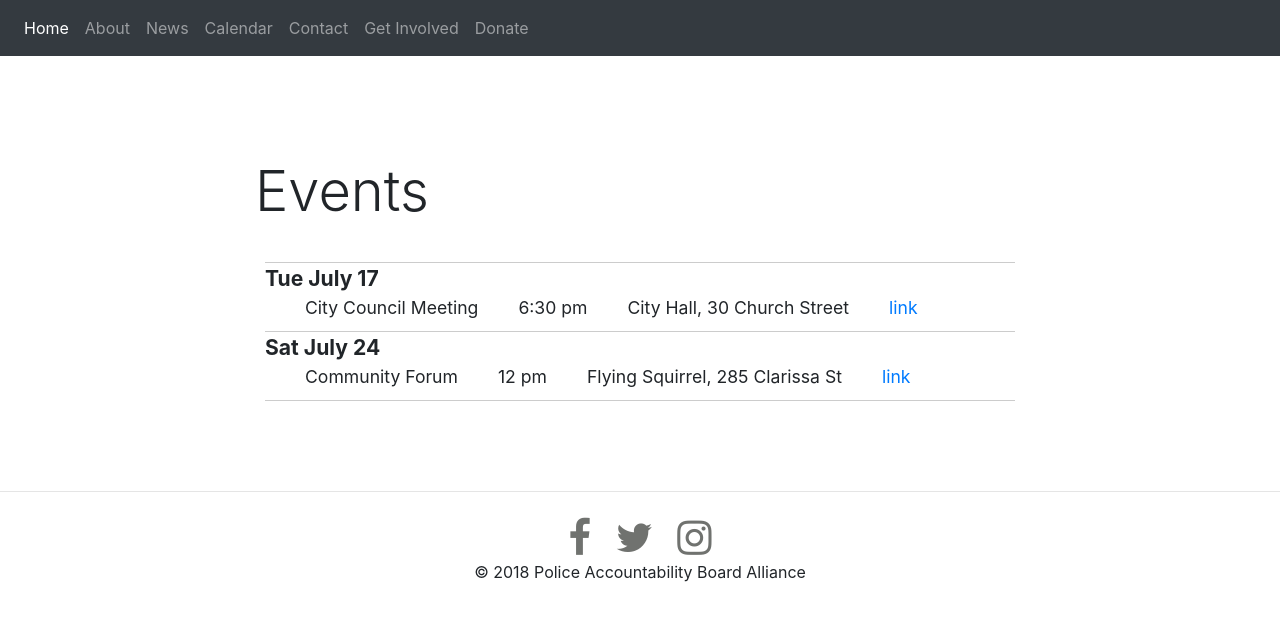
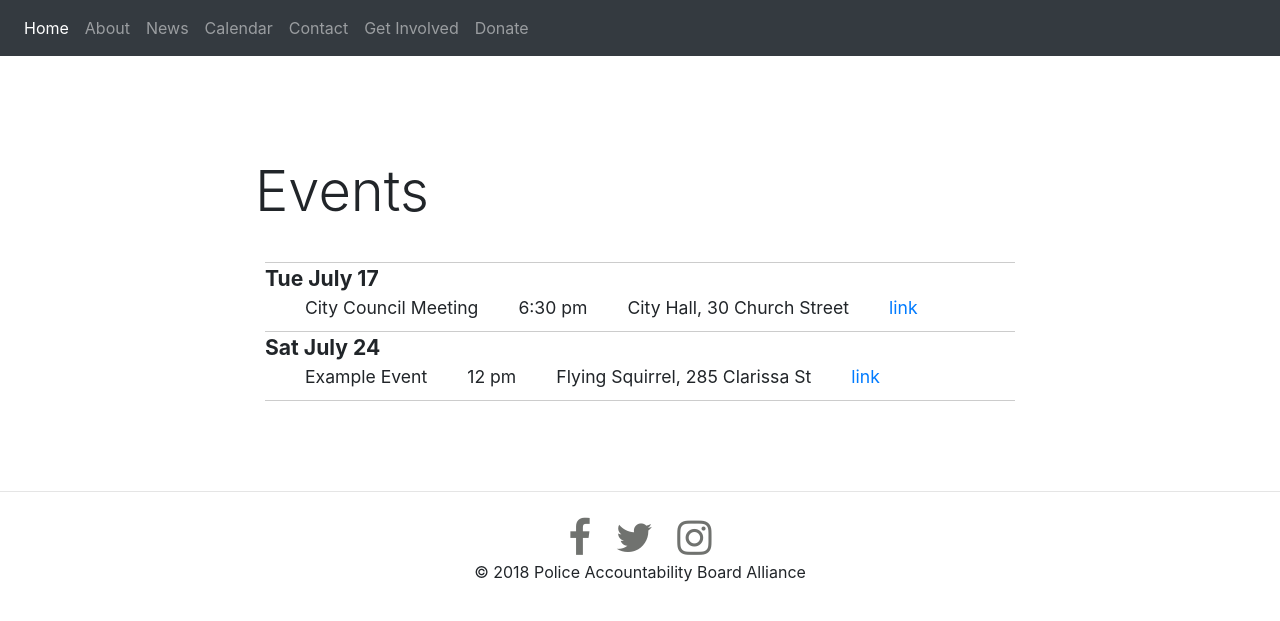
Before and after one commit to chrisbarilla/chrisbarilla.github.io, a Jekyll site: the page built from calendar/index.html, in a window 1280 px wide. Shown: the top 621 px of the page. Built offline with Jekyll 4.4.1, drawn with Linux system fonts in a browser that asks for light colours; nearby versions of some CDN libraries.

Commit message:
Update index.html

```diff
--- a/calendar/index.html
+++ b/calendar/index.html
@@ -10,7 +10,7 @@ title: PAB
 		  	<div class="event_date">Tue July 17</div><span class="event_name">City Council Meeting</span><span class="event_time">6:30 pm</span><span class="event_location">City Hall, 30 Church Street</span><span class="event_link"><a href="#">link</a></span>
 		  </div>
 		  <div class="event">
-		  	<div class="event_date">Sat July 24</div><span class="event_name">Community Forum</span><span class="event_time">12 pm</span><span class="event_location">Flying Squirrel, 285 Clarissa St</span><span class="event_link"><a href="#">link</a></span>
+		  	<div class="event_date">Sat July 24</div><span class="event_name">Example Event</span><span class="event_time">12 pm</span><span class="event_location">Flying Squirrel, 285 Clarissa St</span><span class="event_link"><a href="#">link</a></span>
 		  </div>
 
 
```
